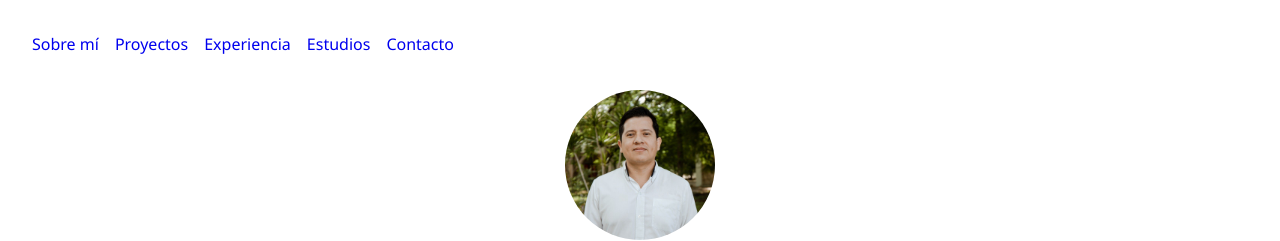
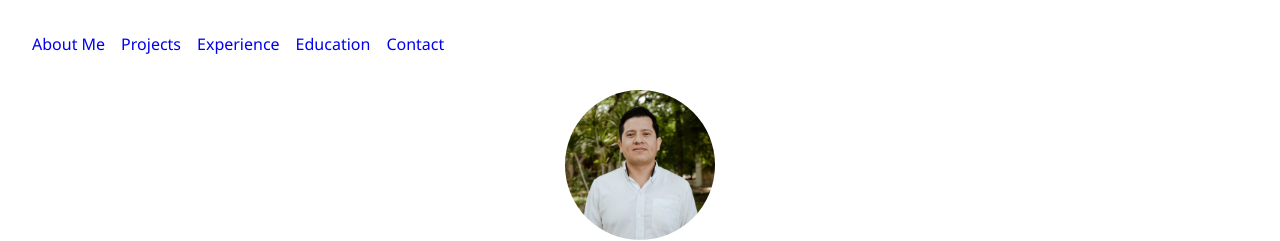
Before and after one commit to jazielcarballo/jazielcarballo.github.io, a Jekyll site: the page built from index.md, in a window 1280 px wide. Shown: the top 241 px of the page. Built offline with Jekyll 4.4.1, drawn with Linux system fonts in a browser that asks for light colours.

Commit message:
Update nav.html

```diff
--- a/_includes/nav.html
+++ b/_includes/nav.html
@@ -1,9 +1,9 @@
 <nav>
   <ul>
-    <li><a href="#sobre-mi">Sobre mí</a></li>
-    <li><a href="#proyectos">Proyectos</a></li>
-    <li><a href="#experiencia">Experiencia</a></li>
-    <li><a href="#estudios">Estudios</a></li>
-    <li><a href="#contacto">Contacto</a></li>
+    <li><a href="#about-me">About Me</a></li>
+    <li><a href="#projects">Projects</a></li>
+    <li><a href="#experience">Experience</a></li>
+    <li><a href="#education">Education</a></li>
+    <li><a href="#contact">Contact</a></li>
   </ul>
 </nav>
```
